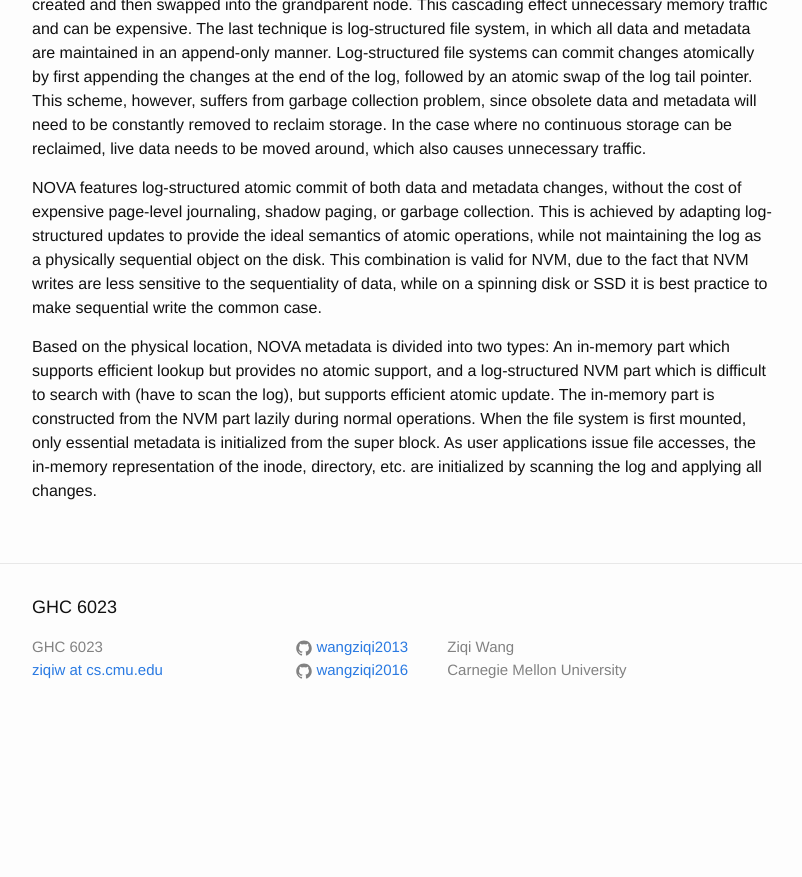
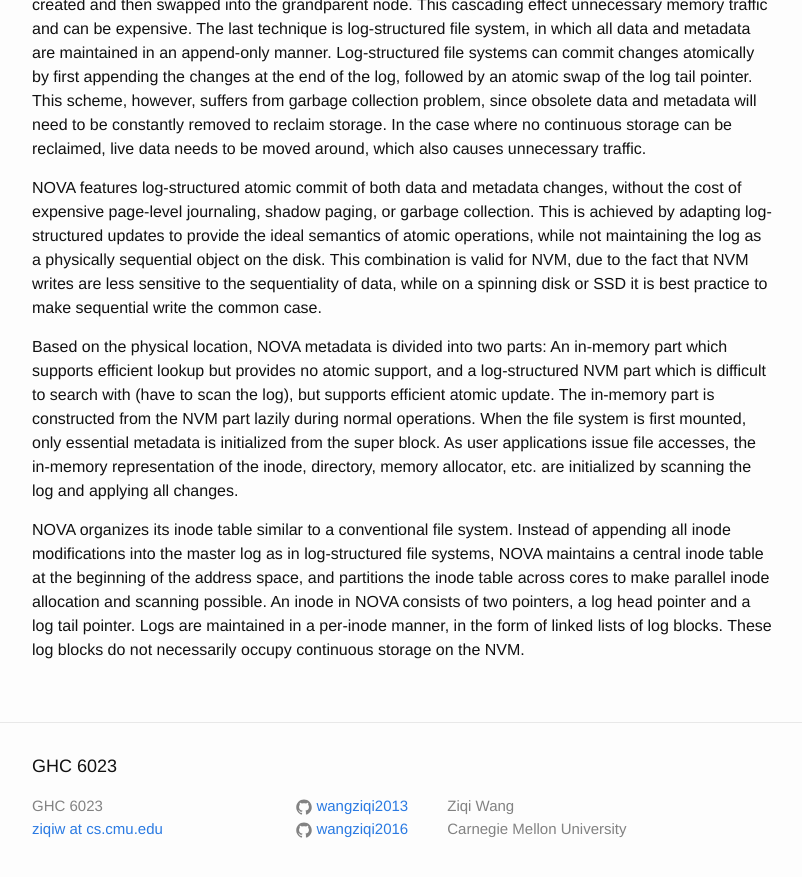
Before and after one commit to wangziqi2013/wangziqi2013.github.io, a Jekyll site: the page built from _posts/2019-10-26-nova.markdown, in a window 1280 px wide and 900 px high, scrolled down 1060 px. Shown: the top 877 px of the window, without its empty margins (238-1040 px from the left). Built offline with Jekyll 4.4.1, drawn with Linux system fonts in a browser that asks for light colours; before the commit the page ends 1801 px from its top, so only the background shows below that.

Commit message:
Adding inodes

```diff
--- a/_posts/2019-10-26-nova.markdown
+++ b/_posts/2019-10-26-nova.markdown
@@ -45,9 +45,15 @@ semantics of atomic operations, while not maintaining the log as a physically se
 combination is valid for NVM, due to the fact that NVM writes are less sensitive to the sequentiality of data, while
 on a spinning disk or SSD it is best practice to make sequential write the common case.
 
-Based on the physical location, NOVA metadata is divided into two types: An in-memory part which supports efficient
+Based on the physical location, NOVA metadata is divided into two parts: An in-memory part which supports efficient
 lookup but provides no atomic support, and a log-structured NVM part which is difficult to search with (have to scan
 the log), but supports efficient atomic update. The in-memory part is constructed from the NVM part lazily during normal
 operations. When the file system is first mounted, only essential metadata is initialized from the super block. As
-user applications issue file accesses, the in-memory representation of the inode, directory, etc. are initialized
-by scanning the log and applying all changes.
+user applications issue file accesses, the in-memory representation of the inode, directory, memory allocator, etc. are
+initialized by scanning the log and applying all changes.
+
+NOVA organizes its inode table similar to a conventional file system. Instead of appending all inode modifications into
+the master log as in log-structured file systems, NOVA maintains a central inode table at the beginning of the address
+space, and partitions the inode table across cores to make parallel inode allocation and scanning possible. An inode in
+NOVA consists of two pointers, a log head pointer and a log tail pointer. Logs are maintained in a per-inode manner, in
+the form of linked lists of log blocks. These log blocks do not necessarily occupy continuous storage on the NVM.
```
